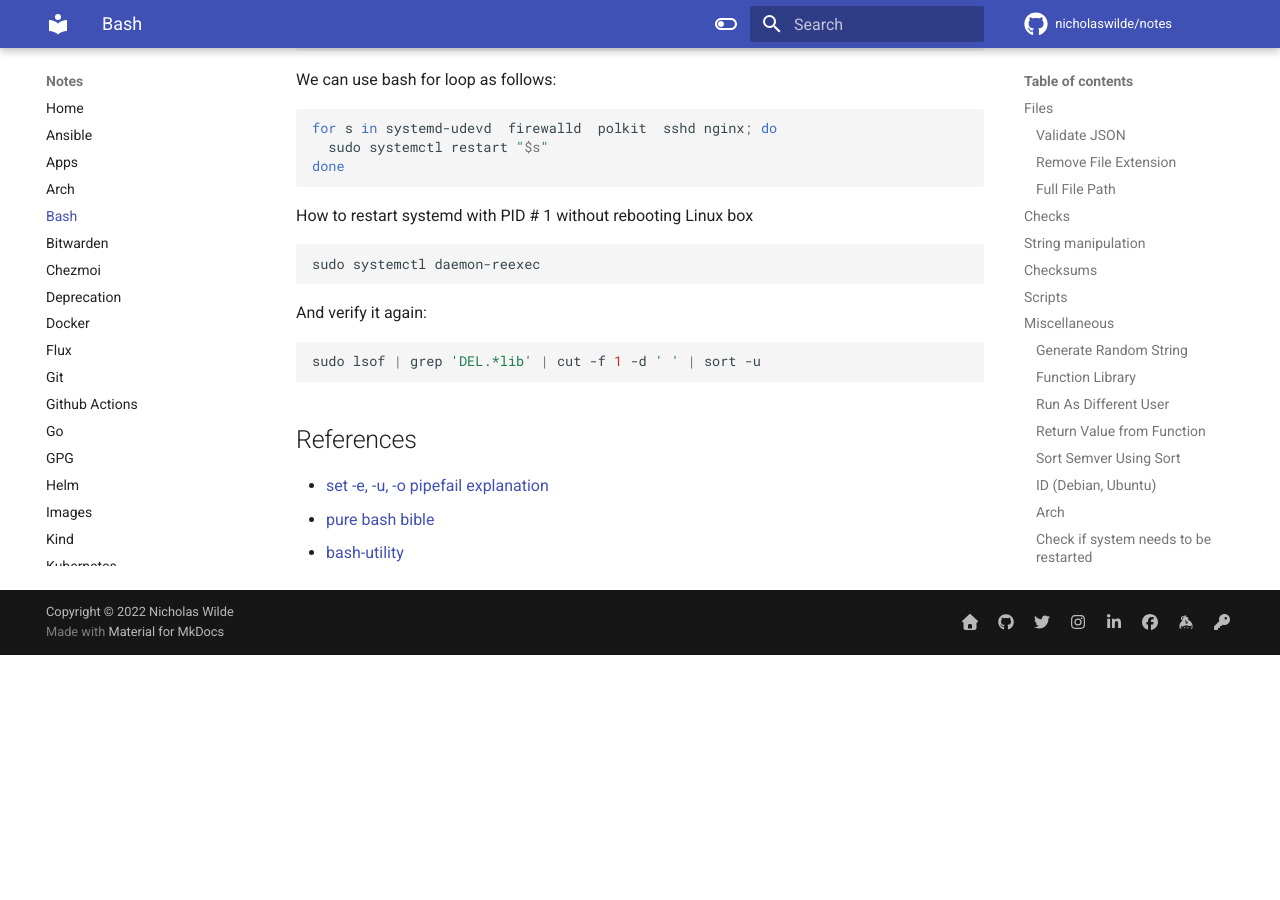
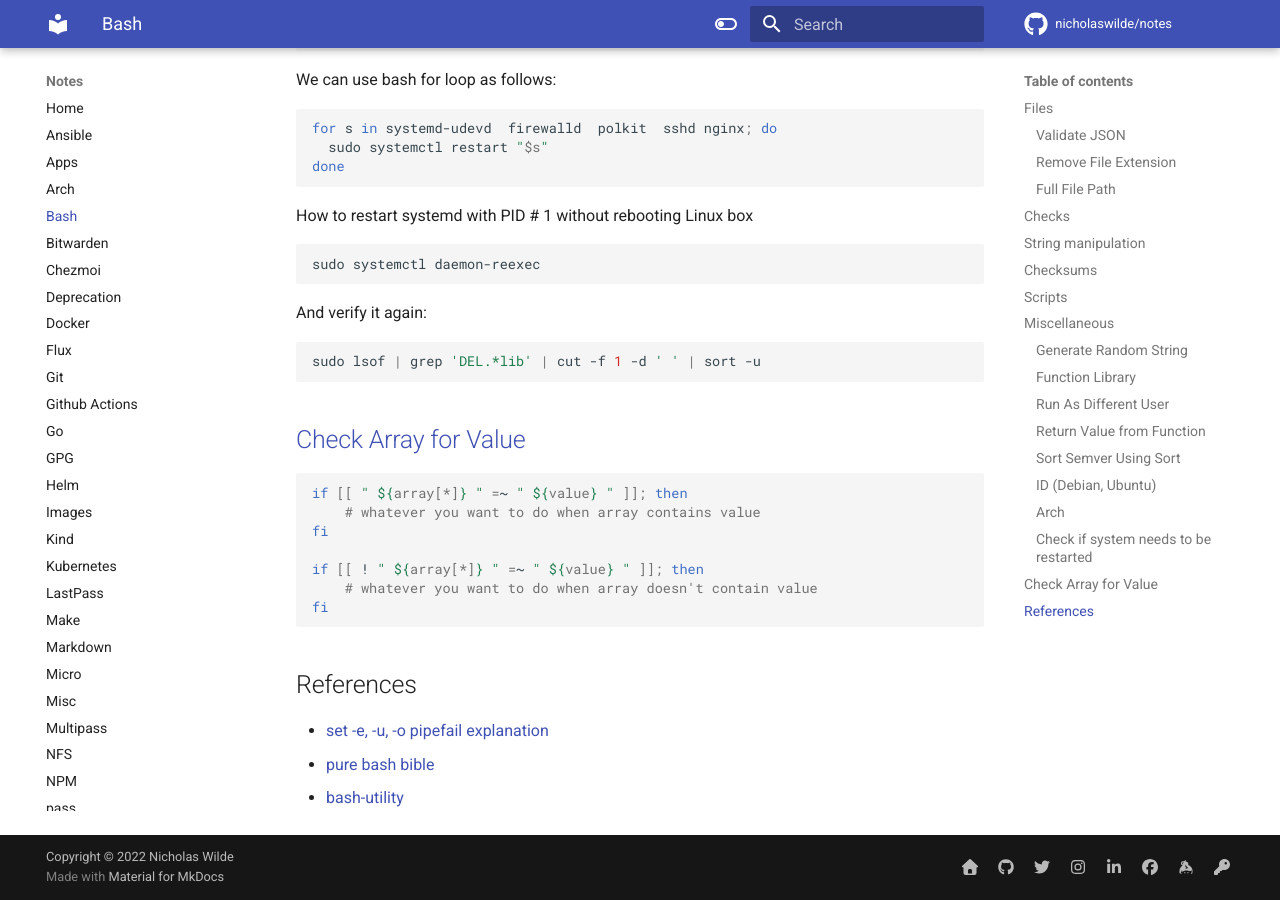
Before and after one commit to nicholaswilde/notes, an MkDocs documentation site: the page built from docs/bash.md, in a window 1280 px wide and 900 px high, scrolled down 7079 px. Built offline with MkDocs 1.6.1 and Material for MkDocs 9.7.7, drawn with Linux system fonts in a browser that asks for light colours; comment, search, counter and statistics services are not loaded; before the commit the page ends 7734 px from its top, so only the background shows below that.

Commit message:
Add check array for value
Signed-off-by: nιcнolaѕ wιlde <ncwilde43@gmail.com>

````diff
--- a/docs/bash.md
+++ b/docs/bash.md
@@ -393,6 +393,18 @@
 sudo lsof | grep 'DEL.*lib' | cut -f 1 -d ' ' | sort -u
 ```
 
+## [Check Array for Value][3]
+
+```shell
+if [[ " ${array[*]} " =~ " ${value} " ]]; then
+    # whatever you want to do when array contains value
+fi
+
+if [[ ! " ${array[*]} " =~ " ${value} " ]]; then
+    # whatever you want to do when array doesn't contain value
+fi
+```
+
 ## References
 
 * [set -e, -u, -o pipefail explanation](https://gist.github.com/mohanpedala/1e2ff5661761d3abd0385e8223e16425)
````
Also changed, not shown: other parts of docs/bash.md (+1 -0 lines).
